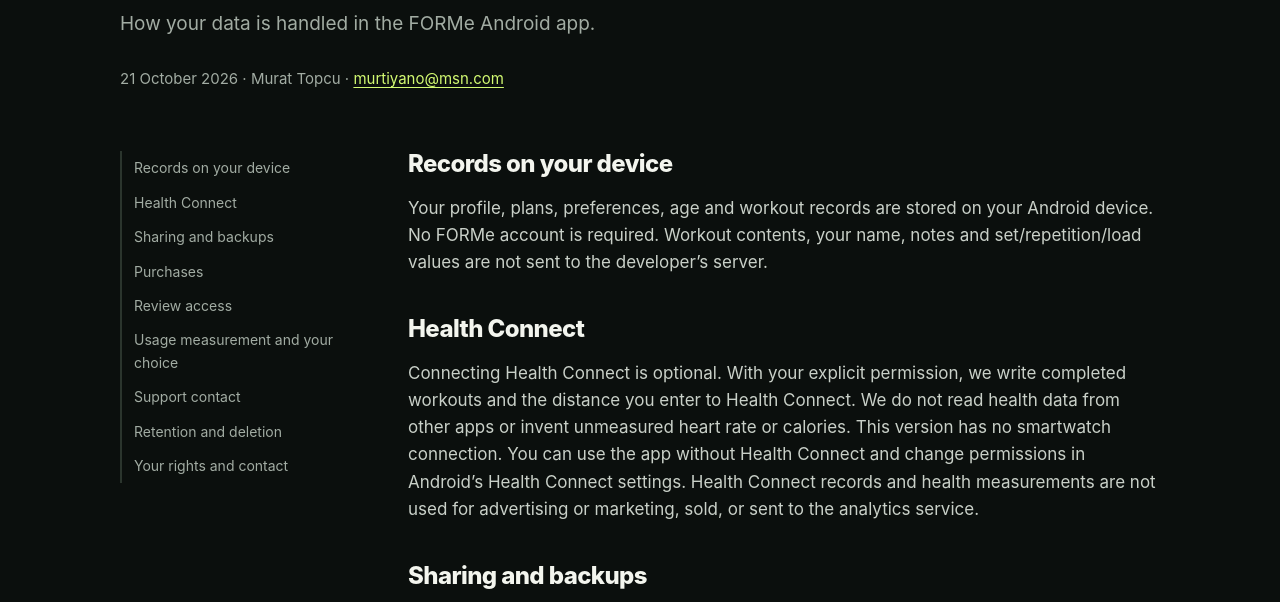
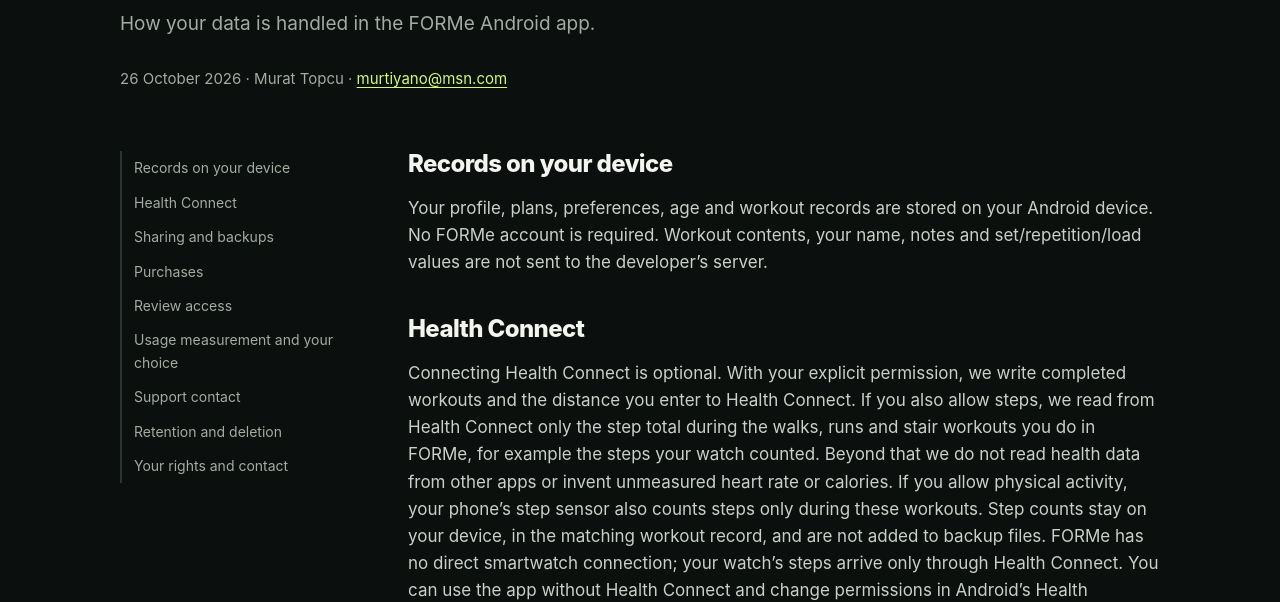
Before and after one commit to murat1984bjk/murat1984bjk.github.io, a plain HTML site: page forme/android/privacy/index.html in a window 1280 px wide. Shown: the part 210-812 px from the top of the page. Drawn offline with Linux system fonts and the light colour scheme.

Commit message:
Publish FORMe Android 1.3.2 step reading privacy and support copy
Co-Authored-By: Claude Opus 5.5 <noreply@anthropic.com>

```diff
--- a/forme/android/privacy/index.html
+++ b/forme/android/privacy/index.html
@@ -30,7 +30,7 @@
 </header>
 
 
-<main class="t-tr" lang="tr"><div class="wrap"><section class="page-head"><p class="eyebrow">FORMe / ANDROID</p><h1>Verilerin <em>sende.</em></h1><p class="lead">FORMe Android uygulamasında verilerinin nasıl işlendiği.</p><p class="meta">21 Ekim 2026 · Murat Topcu · <a href="mailto:murtiyano@msn.com">murtiyano@msn.com</a></p></section><div class="policy"><nav class="toc" aria-label="Contents">
+<main class="t-tr" lang="tr"><div class="wrap"><section class="page-head"><p class="eyebrow">FORMe / ANDROID</p><h1>Verilerin <em>sende.</em></h1><p class="lead">FORMe Android uygulamasında verilerinin nasıl işlendiği.</p><p class="meta">26 Ekim 2026 · Murat Topcu · <a href="mailto:murtiyano@msn.com">murtiyano@msn.com</a></p></section><div class="policy"><nav class="toc" aria-label="Contents">
 <a href="#device-tr">Cihazında tutulan kayıtlar</a>
 <a href="#health-tr">Health Connect</a>
 <a href="#backup-tr">Paylaşım ve yedek</a>
@@ -42,7 +42,7 @@
 <a href="#rights-tr">Hakların ve iletişim</a>
 </nav><article>
 <h2 id="device-tr">Cihazında tutulan kayıtlar</h2><p>Profilin, programların, tercihlerin, yaşın ve antrenman kayıtların Android cihazında saklanır. FORMe hesabı oluşturman gerekmez. Antrenman içeriği, adın, notların, set/tekrar/ağırlık değerlerin geliştiricinin sunucusuna gönderilmez.</p>
-<h2 id="health-tr">Health Connect</h2><p>Health Connect bağlantısı isteğe bağlıdır. Açıkça izin verdiğinde tamamlanan antrenmanları ve girdiğin mesafeyi Health Connect’e yazarız. Başka uygulamaların sağlık verilerini okumayız; ölçülmemiş nabız veya kalori üretmeyiz. Bu sürümde akıllı saat bağlantısı yoktur. Sağlık olmadan da uygulamayı kullanabilirsin. İzinlerini Android’in Health Connect ayarlarından değiştirebilirsin. Health Connect kayıtları ve sağlık ölçümleri reklam veya pazarlama için kullanılmaz, satılmaz ve analiz hizmetine gönderilmez.</p>
+<h2 id="health-tr">Health Connect</h2><p>Health Connect bağlantısı isteğe bağlıdır. Açıkça izin verdiğinde tamamlanan antrenmanları ve girdiğin mesafeyi Health Connect’e yazarız. Adım iznini de verirsen, yalnızca FORMe’de yaptığın yürüyüş, koşu ve merdiven kardiyolarının süresindeki adım toplamını Health Connect’ten okuruz; örneğin saatinin saydığı adımlar. Bunun dışında başka uygulamaların sağlık verilerini okumayız; ölçülmemiş nabız veya kalori üretmeyiz. Fiziksel etkinlik iznini verirsen telefonunun adım sensörü de yalnızca bu kardiyolar sırasında adım sayar. Adım sayıları cihazında, ilgili antrenman kaydında kalır; yedek dosyalarına eklenmez. FORMe’nin doğrudan akıllı saat bağlantısı yoktur; saatinin adımları yalnızca Health Connect üzerinden gelir. Sağlık olmadan da uygulamayı kullanabilirsin. İzinlerini Android’in Health Connect ve uygulama ayarlarından değiştirebilirsin. Health Connect kayıtları ve adımlar dahil sağlık ölçümleri reklam veya pazarlama için kullanılmaz, satılmaz ve analiz hizmetine gönderilmez.</p>
 <h2 id="backup-tr">Paylaşım ve yedek</h2><p>Profil → Destek → Verilerin seninle alanından dosya yedeği oluşturabilir veya Android dosya seçicisinde seçtiğin klasöre otomatik yedeklemeyi açabilirsin. Otomatik yedekleme varsayılan olarak kapalıdır. Hedefi sen seçersin; seçtiğin dosya veya bulut sağlayıcısının saklama ve güvenlik koşulları geçerlidir. Arka plan zamanlamasını Android yönetir. FORMe’nin Android sistem yedeği kapalıdır. Tam yedek; profilleri, programları, antrenmanları, koç geçmişini, ekipman ve salon tercihlerini, esneme kayıtlarını, taslakları, ipuçlarını ve yedekleme tercihlerini içerebilir. Sağlık ölçümleri, sağlık bağlantıları ve kişisel nabız eşikleri hariç tutulur. Yeni cihazda Health Connect izinleri ayrıca verilir. Geri yükleme dosyaları doğrular ve mevcut kayıtları değiştirmeden önce açık onay ister.</p>
 <h2 id="purchase-tr">Satın almalar</h2><p>FORMe Pro ödemelerini Google Play işler. FORMe ödeme kartı bilgilerini almaz. Satın alma belirtecin, aboneliğin güncel durumunu Google Play’den doğrulamak için HTTPS üzerinden Cloudflare Workers üzerinde çalışan doğrulama hizmetimize gönderilir. Hizmet Google’dan ürün kimliğini, abonelik durumunu ve bitiş zamanını kontrol eder. Antrenman ve sağlık verileri bu isteğe dahil edilmez. Hizmet satın alma belirteci veritabanı tutmaz; tekrar isteklerini sınırlamak için belirtecin tek yönlü özetiyle kısa dönemli sayaçlar kullanır; istek gövdesi, satın alma belirteci ve sipariş kimliği uygulama günlüklerine yazılmaz. Worker istek günlükleri ve izleme kayıtları kapalıdır. Cloudflare, hizmeti sunmak ve korumak için IP adresi ve ağ bağlantısı bilgilerini işleyebilir; ülken dışında işleme olabilir. Bu altyapı verilerinde Cloudflare’ın gizlilik ve saklama koşulları geçerlidir. Ayrıntılı kullanım ölçümü açık olduğunda, doğrulanan uygun satın almaya ait deneme/ödeme/yenileme türü ve tek yönlü özetlenmiş olay anahtarı ölçüm için kullanılabilir; ödeme kartı bilgileri gönderilmez. Aboneliklerini ve iptal işlemini Google Play üzerinden yönetirsin. Google’ın ödeme ve saklama koşulları geçerlidir.</p>
 <h2 id="review-tr">İnceleme erişimi</h2><p>İsteğe bağlı inceleme kodu, ücretsiz FORMe Pro erişimini doğrulamak için HTTPS üzerinden Cloudflare Workers üzerindeki FORMe doğrulama hizmetine gönderilir. Hizmet geçerli kodların yalnızca tek yönlü özetlerini şifreli sunucu ayarında tutar; kodları veya istek gövdelerini günlüğe yazmaz. Kısa dönemli kötüye kullanım sayaçları kodun tek yönlü özetini kullanır. Cloudflare’ın IP ve bağlantı bilgilerini işleyebilmesine ilişkin yukarıdaki açıklama bu istekler için de geçerlidir. Kod cihazında Android Keystore ile şifreli saklanır; tam yedeklere, dışa aktarılan kayıtlara ve destek özetine eklenmez. Her doğrulama en fazla 24 saat erişim sağlar; cihaz yeniden başlatıldığında yeniden çevrimiçi doğrulama gerekir. Kod iptal edildiğinde sonraki çevrimiçi kontrolde, çevrimdışı kalındığında ise mevcut doğrulama süresi bittiğinde erişim sona erer. Profil → Destek → İnceleme erişimi alanından kayıtlı kodu silebilirsin. Kod kayıtlı olduğu sürece kullanım ölçümü durdurulur; önceki ölçüm tercihin değiştirilmez. Bu erişim Google Play aboneliği satın almaz, değiştirmez veya iptal etmez. Antrenman ve sağlık verileri kod doğrulama isteğine eklenmez.</p>
@@ -51,7 +51,7 @@
 <h2 id="deletion-tr">Saklama ve silme</h2><p>Tek bir antrenmanı detay ekranından silebilirsin. Programı sil, programa bağlı planlı kuvvet seanslarını kaldırır; profilin, tamamlanan kayıtlar, bağımsız ve kardiyo antrenmanları korunur. Profil ve antrenmanları sıfırla, esneme kayıtlarını silmez. Sağlık kayıtlarını silmek ayrı bir seçimdir. Uygulamayı kaldırmak Health Connect kayıtlarını veya dışa aktarılan dosyaları silmez. Otomatik yedeklerini uygulamanın yedek alanından, diğer dışa aktarılan dosyaları seçtiğin konumdan yönet. Cihazındaki veriler sen silene kadar kalır. Google Analytics’te kullanıcı ve olay düzeyindeki veriler için saklama süresi 2 aydır; yeni kullanıcı etkinliği bu süreyi yeniden başlatmaz. Bu sınır, toplulaştırılmış standart raporların çoğuna uygulanmaz. Destek mesajları talebin çözümü ve ilgili yükümlülükler için gereken süre boyunca tutulur; saklama ve silme taleplerin için iletişim adresimizi kullanabilirsin.</p>
 <h2 id="rights-tr">Hakların ve iletişim</h2><p>Cihazındaki kayıtlara erişebilir, onları düzeltebilir, dışa aktarabilir ve silebilirsin. Analiz verileri için erişim veya silme taleplerini ve diğer gizlilik sorularını murtiyano@msn.com adresine iletebilirsin. Yayıncı ve veri sorumlusu Murat Topcu’dur. Uygulamanın veri işleme davranışı değiştiğinde bu metni ve güncelleme tarihini yenileriz. Bu web sitesi GitHub Pages üzerinde barındırılır; hizmet sağlayıcısı siteyi sunmak için bağlantı bilgilerini işleyebilir. Dil tercihin yalnızca tarayıcında saklanır.</p>
 <p><a href="https://www.cloudflare.com/privacypolicy/">Cloudflare</a> · <a href="https://firebase.google.com/support/privacy">Firebase</a> · <a href="https://policies.google.com/privacy">Google</a> · <a href="https://docs.github.com/en/site-policy/privacy-policies/github-general-privacy-statement">GitHub</a></p></article></div></div></main>
-<main class="t-en" lang="en"><div class="wrap"><section class="page-head"><p class="eyebrow">FORMe / ANDROID</p><h1>Your data <em>stays yours.</em></h1><p class="lead">How your data is handled in the FORMe Android app.</p><p class="meta">21 October 2026 · Murat Topcu · <a href="mailto:murtiyano@msn.com">murtiyano@msn.com</a></p></section><div class="policy"><nav class="toc" aria-label="Contents">
+<main class="t-en" lang="en"><div class="wrap"><section class="page-head"><p class="eyebrow">FORMe / ANDROID</p><h1>Your data <em>stays yours.</em></h1><p class="lead">How your data is handled in the FORMe Android app.</p><p class="meta">26 October 2026 · Murat Topcu · <a href="mailto:murtiyano@msn.com">murtiyano@msn.com</a></p></section><div class="policy"><nav class="toc" aria-label="Contents">
 <a href="#device-en">Records on your device</a>
 <a href="#health-en">Health Connect</a>
 <a href="#backup-en">Sharing and backups</a>
@@ -63,7 +63,7 @@
 <a href="#rights-en">Your rights and contact</a>
 </nav><article>
 <h2 id="device-en">Records on your device</h2><p>Your profile, plans, preferences, age and workout records are stored on your Android device. No FORMe account is required. Workout contents, your name, notes and set/repetition/load values are not sent to the developer’s server.</p>
-<h2 id="health-en">Health Connect</h2><p>Connecting Health Connect is optional. With your explicit permission, we write completed workouts and the distance you enter to Health Connect. We do not read health data from other apps or invent unmeasured heart rate or calories. This version has no smartwatch connection. You can use the app without Health Connect and change permissions in Android’s Health Connect settings. Health Connect records and health measurements are not used for advertising or marketing, sold, or sent to the analytics service.</p>
+<h2 id="health-en">Health Connect</h2><p>Connecting Health Connect is optional. With your explicit permission, we write completed workouts and the distance you enter to Health Connect. If you also allow steps, we read from Health Connect only the step total during the walks, runs and stair workouts you do in FORMe, for example the steps your watch counted. Beyond that we do not read health data from other apps or invent unmeasured heart rate or calories. If you allow physical activity, your phone’s step sensor also counts steps only during these workouts. Step counts stay on your device, in the matching workout record, and are not added to backup files. FORMe has no direct smartwatch connection; your watch’s steps arrive only through Health Connect. You can use the app without Health Connect and change permissions in Android’s Health Connect and app settings. Health Connect records and health measurements, including steps, are not used for advertising or marketing, sold, or sent to the analytics service.</p>
 <h2 id="backup-en">Sharing and backups</h2><p>In Profile → Support → Your data, with you, create a backup file or enable automatic backup to a folder you choose in Android’s file picker. Automatic backup is off by default. You choose the destination; your file or cloud provider’s storage and security terms apply. Android controls background timing. Android system backup is disabled for FORMe. Complete backups may include profiles, plans, workouts, coach history, equipment and location preferences, recovery records, drafts, learned tips and backup preferences. Health measurements, health links and personal heart-rate thresholds are excluded. Health Connect permissions must be granted separately on a new device. Restore validates files and asks for explicit approval before replacing existing records.</p>
 <h2 id="purchase-en">Purchases</h2><p>Google Play processes FORMe Pro payments. FORMe does not receive payment card details. Your purchase token is sent over HTTPS to our verification service hosted on Cloudflare Workers to check current subscription status with Google Play. The service checks the product identifier, subscription status and expiry returned by Google. Workout and health data are excluded. The service keeps no purchase-token database. It uses short-window counters keyed by a one-way token hash to limit repeated requests and does not write request bodies, purchase tokens or order identifiers to application logs. Worker request logs and traces are disabled. Cloudflare may process IP addresses and network connection information to deliver and protect the service, including outside your country; its privacy and retention terms apply to this infrastructure data. When detailed usage measurement is enabled, an eligible verified purchase may provide its trial/payment/renewal type and a one-way hashed event key for measurement; payment card details are not sent. Manage subscriptions and cancellation through Google Play. Google’s payment and retention terms apply.</p>
 <h2 id="review-en">Review access</h2><p>An optional review code is sent over HTTPS to FORMe’s verification service on Cloudflare Workers to verify complimentary FORMe Pro access. The service keeps only one-way hashes of valid codes in encrypted server configuration and does not log codes or request bodies. Short-window abuse-prevention counters use a one-way code hash. The explanation above about Cloudflare processing IP addresses and connection information also applies to these requests. The code is stored on your device using Android Keystore encryption and is excluded from complete backups, exported records and support summaries. Each verification grants access for up to 24 hours; a device restart requires online verification again. A revoked code loses access at the next online check, or when the current verification expires if the device stays offline. Delete the saved code in Profile → Support → Review access. Usage measurement is paused while a code is saved; your existing measurement preference is preserved. This access does not buy, change or cancel a Google Play subscription. Workout and health data are excluded from code-verification requests.</p>
```
Also changed, not shown: forme/android/support/index.html (+2 -2 lines).
